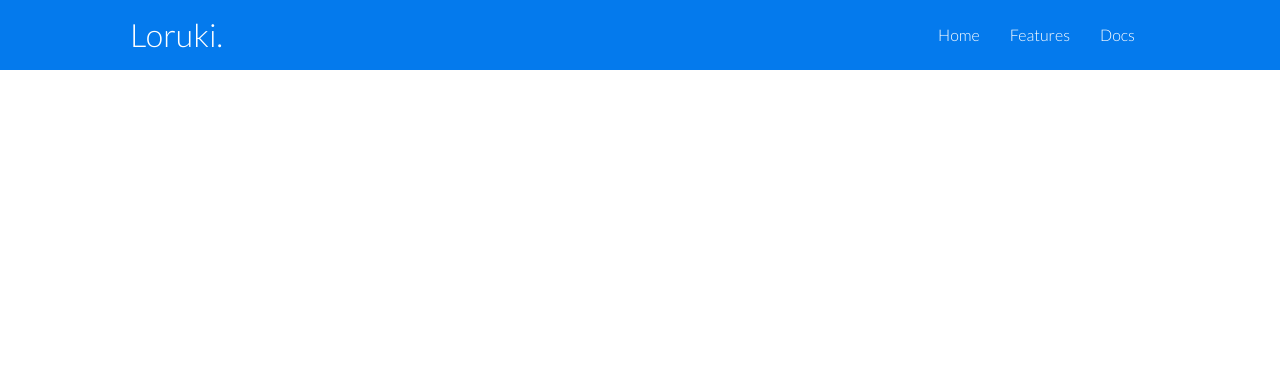
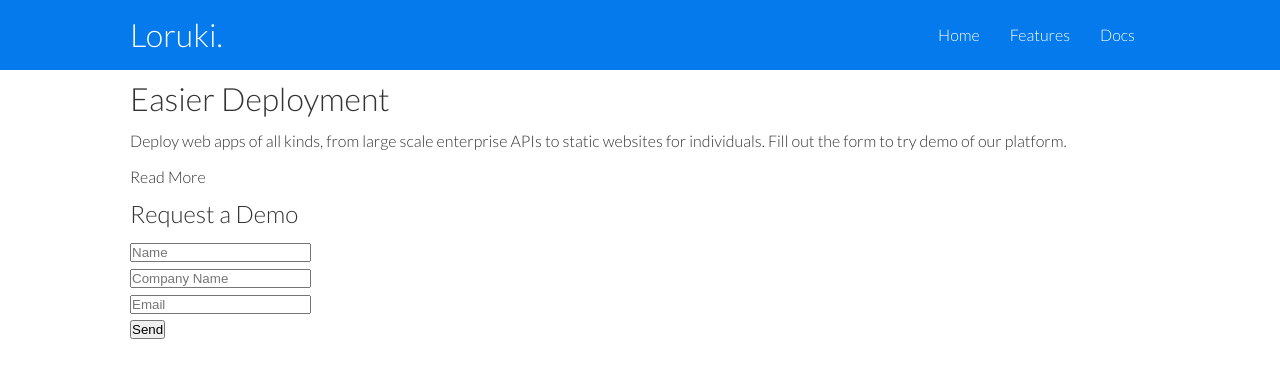
Before and after one commit to mofawzi/loruki, a plain HTML site: page index.html in a window 1280 px wide. Drawn offline with Linux system fonts and the light colour scheme.

Commit message:
Add Showcase

```diff
--- a/index.html
+++ b/index.html
@@ -26,5 +26,41 @@
         </nav>
       </div>
     </div>
+
+    <!-- Showcase -->
+    <setion class="showcase">
+      <div class="container grid">
+        <div class="showcase-text">
+          <h1>Easier Deployment</h1>
+          <p>
+            Deploy web apps of all kinds, from large scale enterprise APIs to
+            static websites for individuals. Fill out the form to try demo of
+            our platform.
+          </p>
+          <a href="features.html" class="btn btn-outline">Read More</a>
+        </div>
+
+        <div class="showcase-form card">
+          <h2>Request a Demo</h2>
+          <form>
+            <div class="form-control">
+              <input type="text" name="name" placeholder="Name" required />
+            </div>
+            <div class="form-control">
+              <input
+                type="text"
+                name="company"
+                placeholder="Company Name"
+                required
+              />
+            </div>
+            <div class="form-control">
+              <input type="email" name="email" placeholder="Email" required />
+            </div>
+            <input type="submit" value="Send" class="btn btn-primary" />
+          </form>
+        </div>
+      </div>
+    </setion>
   </body>
 </html>
```
